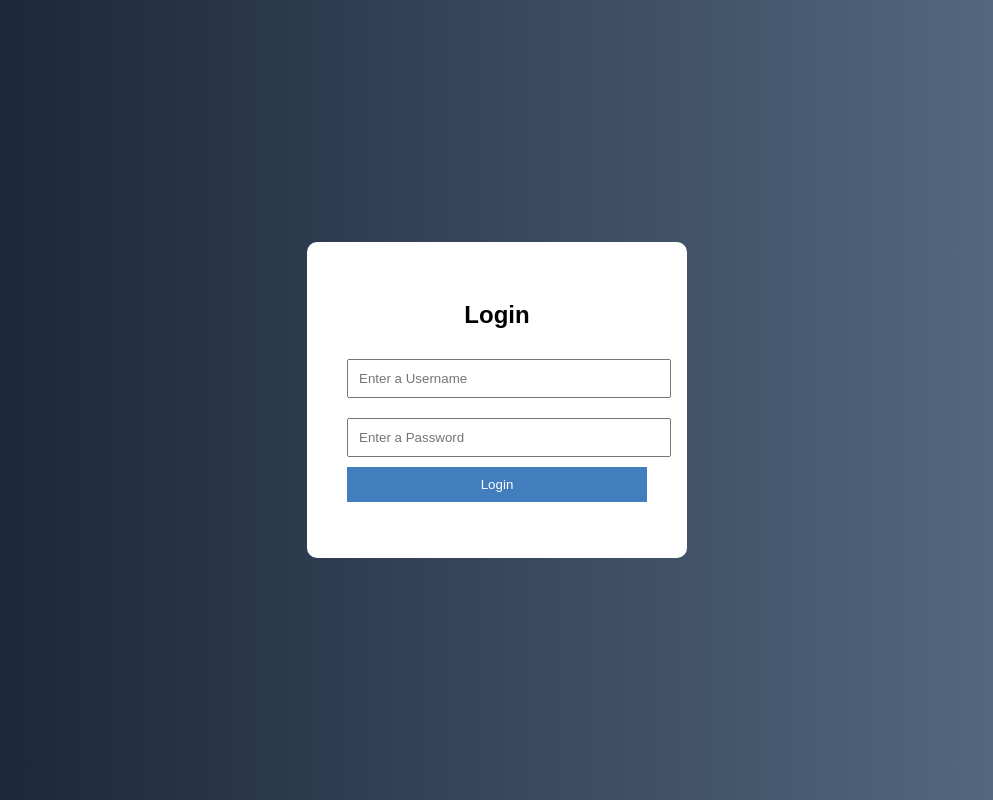
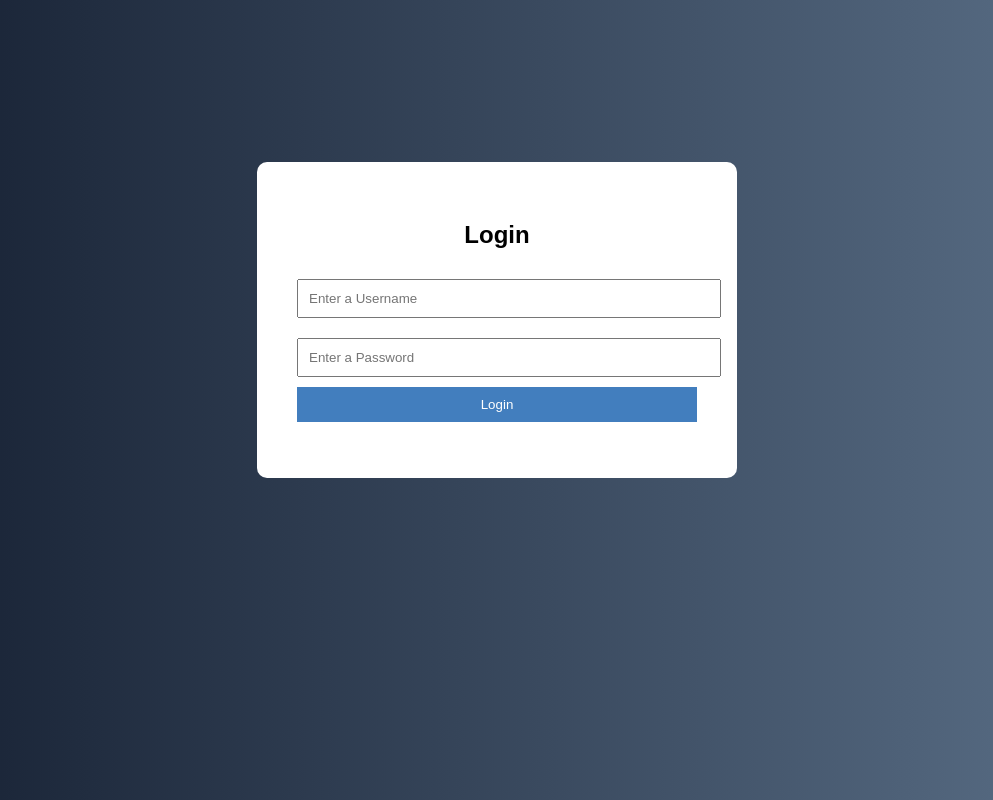
Before and after one commit to NaveenKumar92/TestPush_Login, a plain HTML site: page index.html in a window 1280 px wide. Shown: the whole page, without its empty margins (143-1136 px from the left). Drawn offline with Linux system fonts and the light colour scheme.

Commit message:
this is the first commit for kowsi branch

```diff
--- a/style.css
+++ b/style.css
@@ -4,7 +4,7 @@
   display: flex;
   justify-content: center;
   align-items: center;
-  height: 100vh;
+  height: 80vh;
   margin: 0;
 }
 
@@ -12,7 +12,7 @@
   background: white;
   padding: 40px;
   border-radius: 10px;
-  width: 300px;
+  width: 400px;
   text-align: center;
 }
 
```
